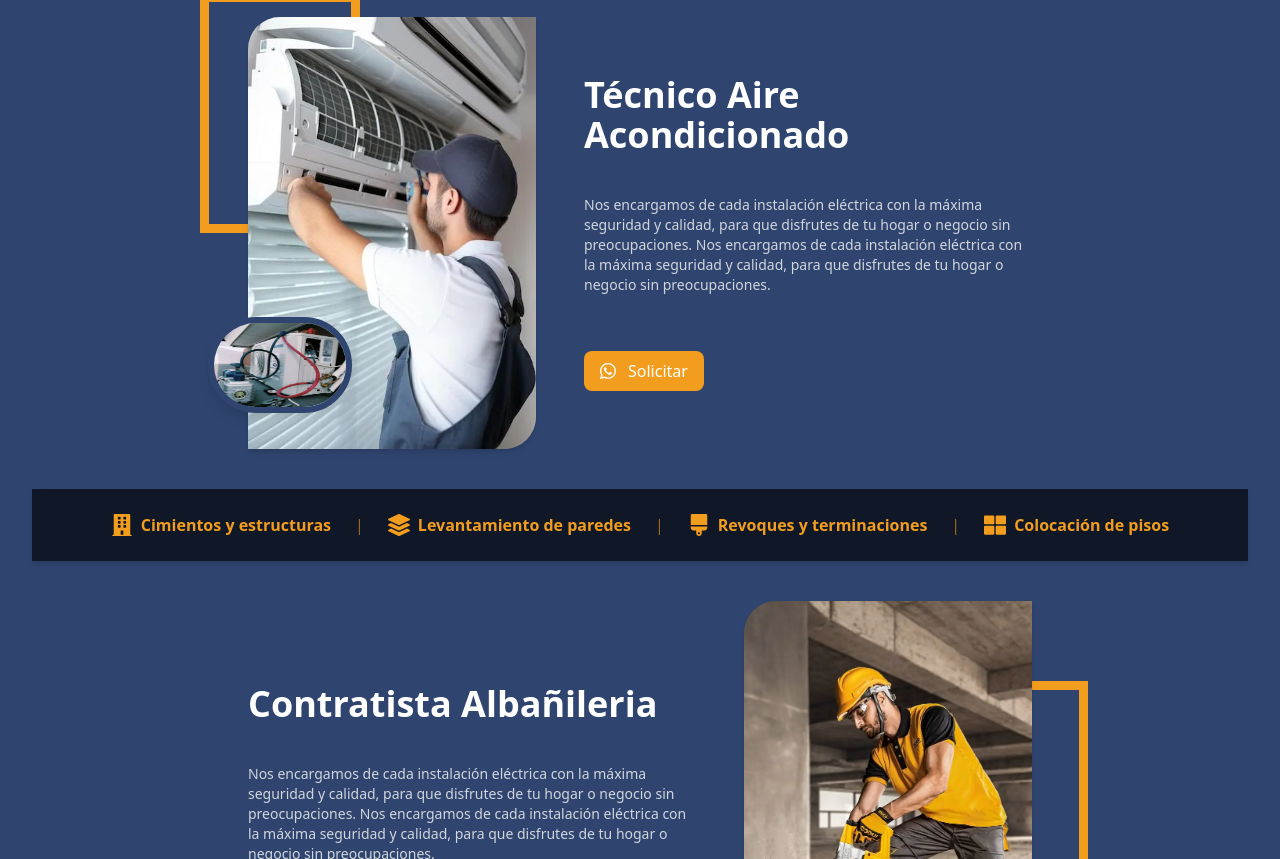
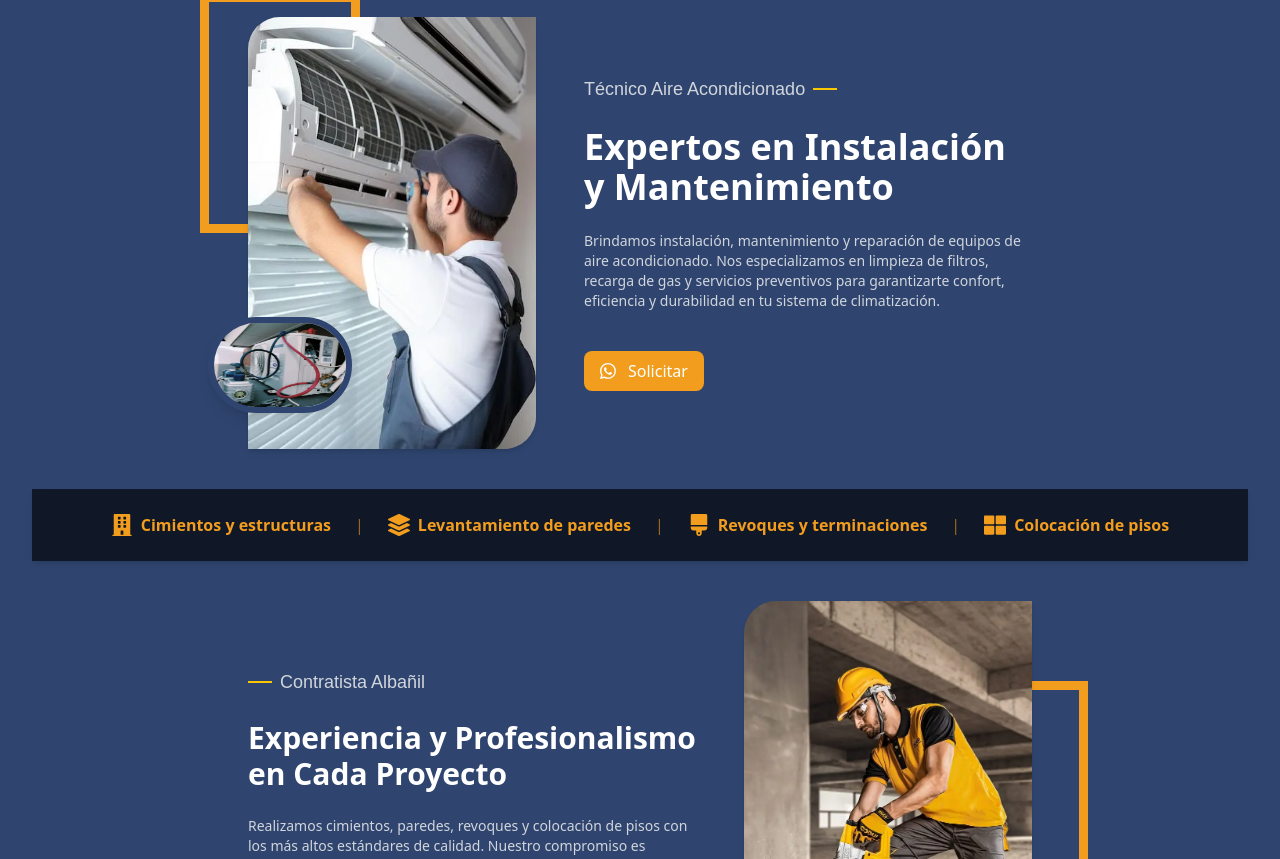
Before and after one commit to RavMern/JM_Service, a React (Vite) app: page /servicios in a window 1280 px wide. Shown: the part 1101-1960 px from the top of the page. Built offline with nearby package versions, Linux system fonts and the light colour scheme.

Commit message:
style: agregar textos promocionales para Albañil y Técnico en Refrigeración

```diff
--- a/src/components/Servicios/Contratista.tsx
+++ b/src/components/Servicios/Contratista.tsx
@@ -7,16 +7,21 @@ const Contratista: React.FC = () => {
   return (
     <div className="flex md:flex-row flex-col justify-center items-center gap-12 px-4 md:px-8">
       {/*TODO Columna izquierda */}
-      <div className="flex flex-col gap-10 max-w-md md:text-left text-center">
-        <h2 className="font-bold text-white text-2xl md:text-4xl">
-          Contratista Albañileria
+      <div className="flex flex-col gap-6 max-w-md md:text-left text-center">
+        <h3 className="relative flex justify-center md:justify-start items-center gap-2 font-montserrat text-gray-300 text-lg">
+          <span className="block bg-yellow-400 w-6 h-0.5"></span>
+          Contratista Albañil
+        </h3>
+
+        <h2 className="font-bold text-white text-2xl md:text-3xl">
+          Experiencia y Profesionalismo en Cada Proyecto
         </h2>
 
         <p className="text-gray-300 text-sm">
-          Nos encargamos de cada instalación eléctrica con la máxima seguridad y
-          calidad, para que disfrutes de tu hogar o negocio sin preocupaciones.
-          Nos encargamos de cada instalación eléctrica con la máxima seguridad y
-          calidad, para que disfrutes de tu hogar o negocio sin preocupaciones.
+          Realizamos cimientos, paredes, revoques y colocación de pisos con los
+          más altos estándares de calidad. Nuestro compromiso es brindarte
+          construcciones sólidas, seguras y terminaciones impecables para tu
+          hogar o proyecto.
         </p>
 
         <div className="flex justify-center md:justify-start gap-4 mt-4">
--- a/src/components/Servicios/Instalacion.tsx
+++ b/src/components/Servicios/Instalacion.tsx
@@ -7,11 +7,13 @@ const Instalacion: React.FC = () => {
   return (
     <div className="flex md:flex-row flex-col justify-center items-center gap-12 px-4 md:px-8">
       {/*TODO Columna izquierda */}
+
       <div className="flex flex-col gap-4 max-w-md md:text-left text-center">
-        <h3 className="font-montserrat text-gray-300 text-lg">
-          <span className="-bottom-25 left-62 absolute bg-yellow-400 w-6 h-0.5"></span>
+        <h3 className="relative flex justify-center md:justify-start items-center gap-2 font-montserrat text-gray-300 text-lg">
+          <span className="block bg-yellow-400 w-6 h-0.5"></span>
           Electricista Matriculado
         </h3>
+
         <h2 className="font-bold text-white text-2xl md:text-3xl">
           Más de 10 Años de Experiencia en Electricidad
         </h2>
--- a/src/components/Servicios/Tecnico.tsx
+++ b/src/components/Servicios/Tecnico.tsx
@@ -23,16 +23,21 @@ const Tecnico: React.FC = () => {
       </div>
 
       {/*TODO Columna derecha */}
-      <div className="flex flex-col gap-10 max-w-md md:text-left text-center">
+      <div className="flex flex-col gap-6 max-w-md md:text-left text-center">
+        <h3 className="relative flex justify-center md:justify-start items-center gap-2 font-montserrat text-gray-300 text-lg">
+          Técnico Aire Acondicionado
+          <span className="block bg-yellow-400 w-6 h-0.5"></span>
+        </h3>
+
         <h2 className="font-bold text-white text-2xl md:text-4xl">
-          Técnico Aire Acondicionado
+          Expertos en Instalación y Mantenimiento
         </h2>
 
         <p className="text-gray-300 text-sm">
-          Nos encargamos de cada instalación eléctrica con la máxima seguridad y
-          calidad, para que disfrutes de tu hogar o negocio sin preocupaciones.
-          Nos encargamos de cada instalación eléctrica con la máxima seguridad y
-          calidad, para que disfrutes de tu hogar o negocio sin preocupaciones.
+          Brindamos instalación, mantenimiento y reparación de equipos de aire
+          acondicionado. Nos especializamos en limpieza de filtros, recarga de
+          gas y servicios preventivos para garantizarte confort, eficiencia y
+          durabilidad en tu sistema de climatización.
         </p>
 
         <div className="flex justify-center md:justify-start gap-4 mt-4">
```
